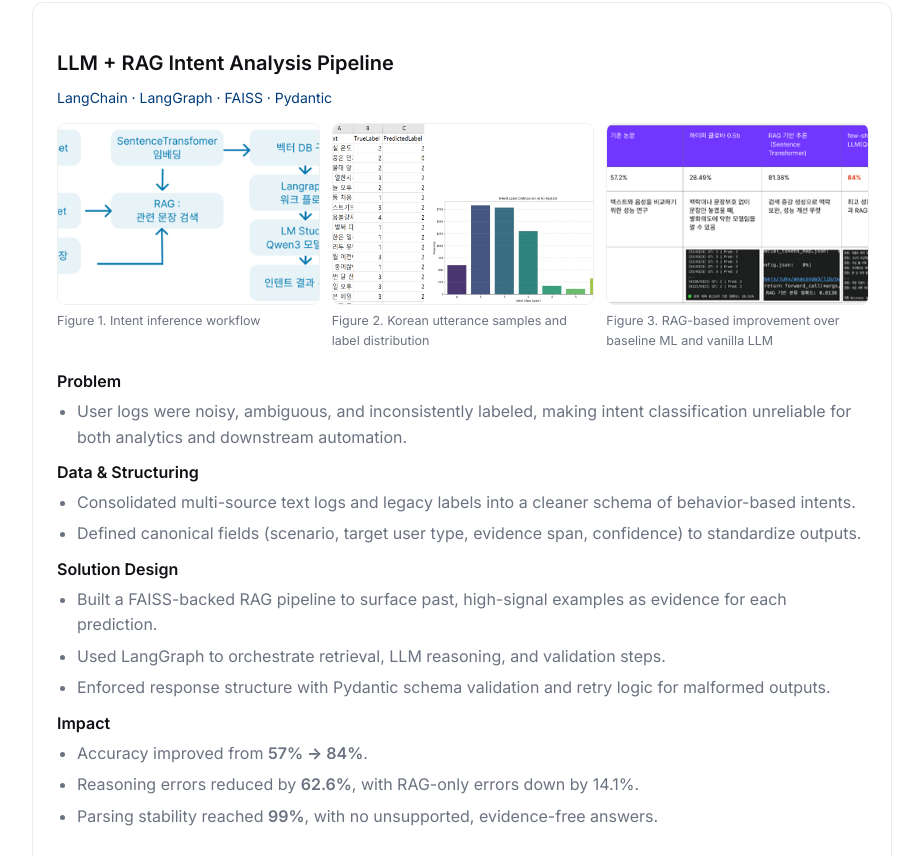
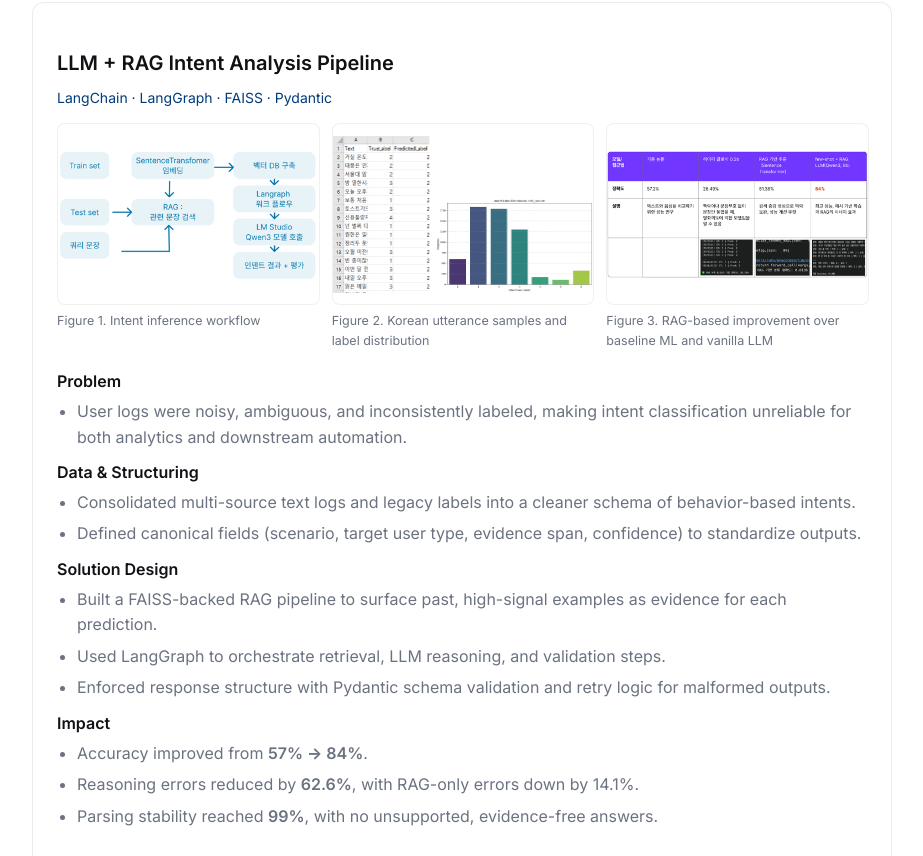
Before and after one commit to juhyyy/juhyyy.github.io, a plain HTML site: page index.html in a window 1280 px wide. Shown: the part 1300-2156 px from the top of the page, without its empty margins (178-1101 px from the left). Drawn offline with Linux system fonts and the light colour scheme.

Commit message:
Update index.html

```diff
--- a/index.html
+++ b/index.html
@@ -209,7 +209,7 @@ footer {
   grid-template-columns: repeat(auto-fit, minmax(220px, 1fr));
   gap: 14px;
   margin-bottom: 18px;
-  align-items: start; /* 캡션 위로 붙지 않게 */
+  align-items: start; /* 캡션과 간격 유지 */
 }
 
 .figure-item {
@@ -219,18 +219,21 @@ footer {
 
 .figure-item img {
   width: 100%;
-  height: 180px;              /* 🔥 고정 높이 추가 */
-  object-fit: cover;          /* 🔥 비율 유지하면서 잘라냄 */
+  height: 180px;          /* 🔹 높이 동일하게 유지 (줄 맞추기용) */
+  object-fit: contain;    /* 🔹 이미지 자르지 않음 */
+  object-position: center;
   border-radius: 8px;
   border: 1px solid rgba(0,0,0,0.06);
+  background: #ffffff;    /* 🔹 여백 부분 흰색 채우기 */
 }
 
 .figure-caption {
   font-size: 12.5px;
   color: var(--text-gray);
   margin-top: 6px;
-  min-height: 32px;           /* 🔥 캡션영역 높이 통일 */
+  min-height: 32px;       /* 🔹 캡션 높이 통일 */
 }
+
 
 </style>
 </head>
```
